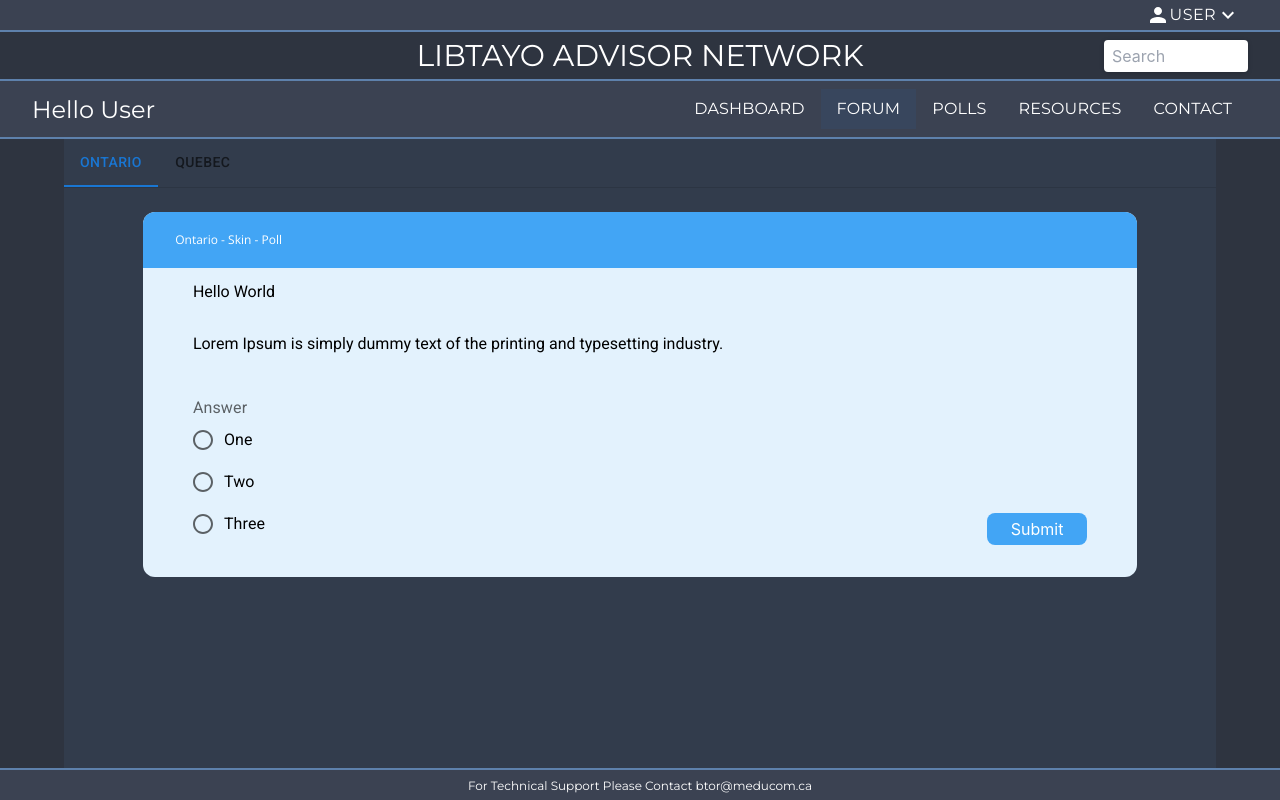
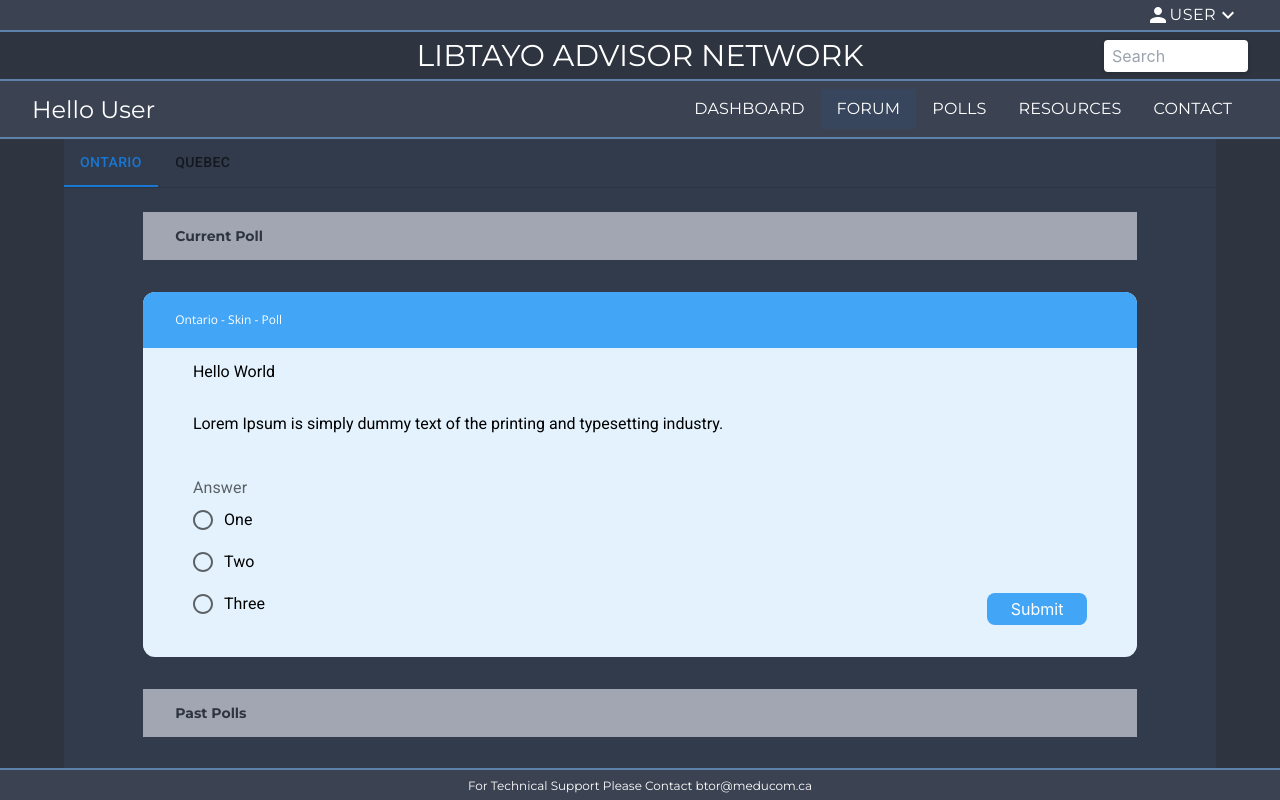
Before and after one commit to brandontor/clientPortal, a Next.js app: page /polls in a window 1280 px wide. Built offline with nearby package versions, Linux system fonts and the light colour scheme; a web font is replaced by a local one.

Commit message:
added some styling for scroll later on

```diff
--- a/components/layout/Container.module.css
+++ b/components/layout/Container.module.css
@@ -2,4 +2,5 @@
     width: 90%;
     height: 100%;
     background-color: rgba(94, 129, 172, 0.1);
+    overflow-y: scroll;
 }
--- a/components/polls/PollsPostOn.module.css
+++ b/components/polls/PollsPostOn.module.css
@@ -1,7 +1,5 @@
 .container {
     width: 90%;
-    height: auto;
-    min-height: 300px;
     display: flex;
     flex-direction: column;
     align-items: center;
--- a/components/polls/PollsPostQc.module.css
+++ b/components/polls/PollsPostQc.module.css
@@ -1,7 +1,5 @@
 .container {
     width: 90%;
-    height: auto;
-    min-height: 300px;
     display: flex;
     flex-direction: column;
     align-items: center;
--- a/pages/polls.js
+++ b/pages/polls.js
@@ -6,6 +6,7 @@
 import TabList from '@mui/lab/TabList';
 import TabPanel from '@mui/lab/TabPanel';
 import Box from '@mui/material/Box';
+import styles from './polls.module.css'
 
 
 function polls() {
@@ -25,7 +26,7 @@
     }
 
 
-  return (
+return (
     <div className='w-full h-full'>
         <div className='w-full h-full'>
             <TabContext value={value}>
@@ -36,9 +37,23 @@
                     </TabList>
                 </Box>
                 <TabPanel sx={panelStyles} value="1">
+                    <div className={styles.currentPoll}>
+                        <p>Current Poll</p>
+                    </div>
+                    <PollsPostOn></PollsPostOn>
+                    <div className={styles.pastPoll}>
+                        <p>Past Polls</p>
+                    </div>
                     <PollsPostOn></PollsPostOn>
                 </TabPanel>
                 <TabPanel sx={panelStyles} value="2">
+                    <div className={styles.currentPoll}>
+                        <p>Current Poll</p>
+                    </div>
+                    <PollsPostQc></PollsPostQc>
+                    <div className={styles.pastPoll}>
+                        <p>Past Polls</p>
+                    </div>
                     <PollsPostQc></PollsPostQc>
                 </TabPanel>
             </TabContext>
--- /dev/null
+++ b/pages/polls.module.css
@@ -0,0 +1,42 @@
+.currentPoll {
+    width: 90%;
+    min-height: 3rem;
+    background-color: #A2A6B2;
+    margin-bottom: 2rem;
+    display: flex;
+    justify-content: flex-start;
+    align-items: center;
+    padding-left: 2rem;
+}
+
+.currentPoll p {
+    font-family: 'Montserrat';
+    font-style: normal;
+    font-weight: 600;
+    font-size: 14px;
+    line-height: 17px;
+/* identical to box height */
+    color: #2E3440;
+}
+
+.pastPoll {
+    width: 90%;
+    min-height: 3rem;
+    background-color: #A2A6B2;
+    margin-top: 2rem;
+    margin-bottom: 2rem;
+    display: flex;
+    justify-content: flex-start;
+    align-items: center;
+    padding-left: 2rem;
+}
+
+.pastPoll p {
+    font-family: 'Montserrat';
+    font-style: normal;
+    font-weight: 600;
+    font-size: 14px;
+    line-height: 17px;
+/* identical to box height */
+    color: #2E3440;
+}
```
